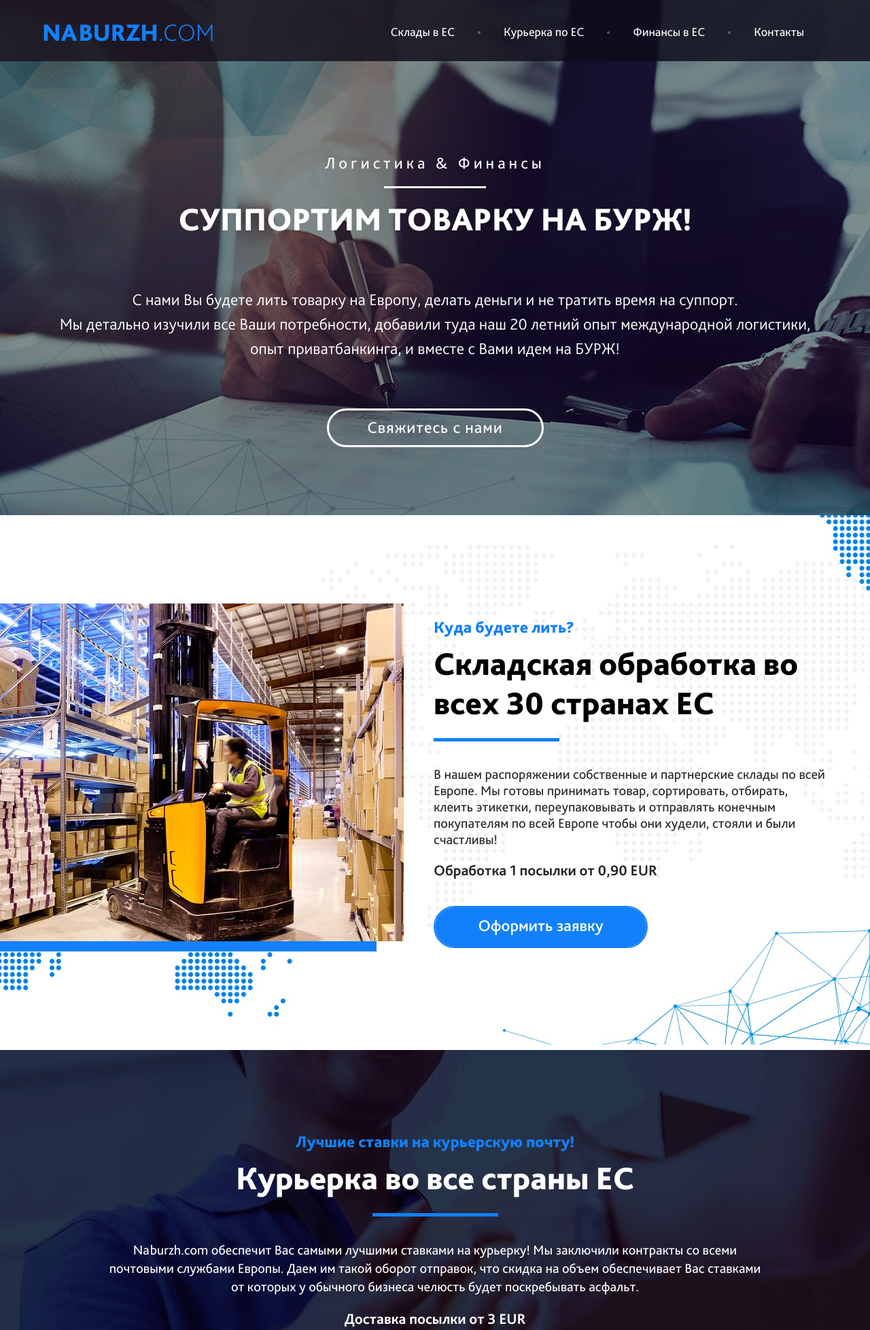
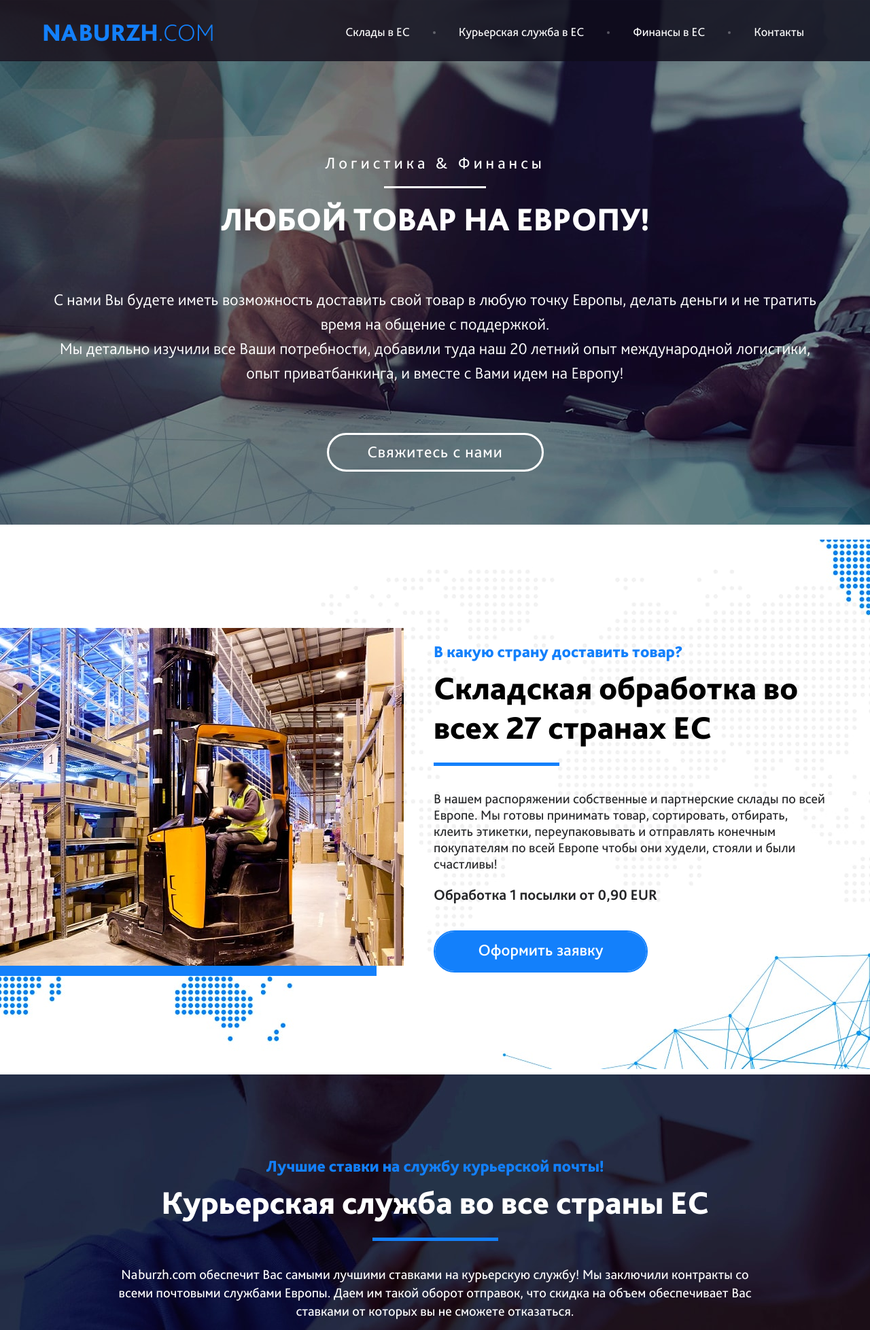
Before and after one commit to edigging/naburzh, a PHP site: page / in a window 1280 px wide. Shown: the top 1957 px of the page at 68% size. Run offline with PHP 8.4, Linux system fonts and the light colour scheme.

Commit message:
Update index.php

```diff
--- a/index.php
+++ b/index.php
@@ -15,7 +15,7 @@
 				<a href="#!" class="logo">NABURZH<span>.COM</span></a>
 				<ul>
 					<li><a href="#where">Склады в ЕС</a></li>
-					<li><a href="#countries">Курьерка по ЕС</a></li>
+					<li><a href="#countries">Курьерская служба в ЕС</a></li>
 					<li><a href="#accaunt">Финансы в ЕС</a></li>
 					<li><a href="#footer">Контакты</a></li>
 				</ul>
@@ -27,10 +27,10 @@
 			<section>
 				<h4>Логистика & Финансы</h4>
 				<div class="line"><span></span></div>
-				<h1>СУППОРТИМ ТОВАРКУ НА БУРЖ!</h1>
+				<h1>Любой товар на Европу!</h1>
 				<article>
-					С нами Вы будете лить товарку на Европу, делать деньги и не тратить время на суппорт. <i></i>
-					Мы детально изучили все Ваши потребности, добавили туда наш 20 летний опыт международной логистики, опыт приватбанкинга, и вместе с Вами идем на БУРЖ!
+					С нами Вы будете иметь возможность доставить свой товар в любую точку Европы, делать деньги и не тратить время на общение с поддержкой. <i></i>
+					Мы детально изучили все Ваши потребности, добавили туда наш 20 летний опыт международной логистики, опыт приватбанкинга, и вместе с Вами идем на Европу!
 				</article>
 				<a href="#" data-target="Свяжитесь с нами с первого экрана">Свяжитесь с нами</a>
 			</section>
@@ -46,8 +46,8 @@
 			</div>
 
 			<article>
-				<h4>Куда будете лить?</h4>
-				<h2>Складская обработка во всех 30 странах ЕС</h2>
+				<h4>В какую страну доставить товар?</h4>
+				<h2>Складская обработка во всех 27 странах ЕС</h2>
 				<div class="line"><span></span></div>
 				<p>
 					В нашем распоряжении собственные и партнерские склады по всей Европе. Мы готовы принимать товар, сортировать, отбирать, клеить этикетки, переупаковывать и отправлять конечным покупателям по всей Европе чтобы они худели, стояли и были счастливы!
@@ -60,11 +60,11 @@
 
 	<div class="countries" id="countries">
 		<section>
-			<h4>Лучшие ставки на курьерскую почту!</h4>
-			<h2>Курьерка во все страны ЕС</h2>
+			<h4>Лучшие ставки на службу курьерской почты!</h4>
+			<h2>Курьерская служба во все страны ЕС</h2>
 			<div class="line"><span></span></div>
 			<p>
-				Naburzh.com обеспечит Вас самыми лучшими ставками на курьерку! Мы заключили контракты со всеми почтовыми службами Европы. Даем им такой оборот отправок, что скидка на объем обеспечивает Вас ставками от которых у обычного бизнеса челюсть будет поскребывать асфальт.
+				Naburzh.com обеспечит Вас самыми лучшими ставками на курьерскую службу! Мы заключили контракты со всеми почтовыми службами Европы. Даем им такой оборот отправок, что скидка на объем обеспечивает Вас ставками от которых вы не сможете отказаться.
 			</p>
 			<h5>Доставка посылки от 3 EUR</h5>
 			<a href="#" class="modal_open" data-target="Заказать тарифную сетку. Курьерка">Заказать тарифную сетку</a>
@@ -132,7 +132,7 @@
 				<h2>Принимайте деньги с <i></i>VISA и MasterCard!</h2>
 				<div class="line"><span></span></div>
 				<p>
-					Naburzh.com получил разрешение от карточных операторов принимать оплату за товарку напрямую с карт VISA и MasterCard. Наши финансисты и программисты с удовольствием научат Вас подключать наш мерчант к Вашей системе. С нами получение денег от европейских клиентов станет гораздо удобнее и быстрее.
+					Naburzh.com получил разрешение от карточных операторов принимать оплату за товар напрямую с карт VISA и MasterCard. Наши финансисты и программисты с удовольствием научат Вас подключать наш мерчант к Вашей системе. С нами получение денег от европейских клиентов станет гораздо удобнее и быстрее.
 				</p>
 				<h5>Обслуживание счетов от 0,8%</h5>
 				<a href="#" class="modal_open" data-target="Связаться с финансистом">Связаться с финансистом</a>
@@ -143,7 +143,7 @@
 	<div class="get">
 		<section>
 			<article>
-				<h4>Заработали, как теперь достать деньги?</h4>
+				<h4>Заработали, как получить свои деньги?</h4>
 				<h2><span>Naburzh.com</span> Ваш <i></i>ПриватБанкир!</h2>
 				<div class="line"><span></span></div>
 				<p>
@@ -158,11 +158,11 @@
 		<section>
 			<div class="content">
 				<article>
-					<h4>Быстрый выход товарки на бурж!</h4>
+					<h4>Быстрый выход любых товаров на Европу!</h4>
 					<h2>Naburzh сделает для Вас сертификаты!</h2>
 					<div class="line"><span></span></div>
 					<p>
-						Наши таможенные специалисты и декларанты максимально быстро проанализируют Ваш товар, по необходимости организуют исследования товарки, сообщат Вам требования к упаковке и получат все необходимые сертификаты для выхода Вашего товара на Бурж! Мы сами заинтересованы сделать это максимально оперативно!
+						Наши таможенные специалисты и декларанты максимально быстро проанализируют Ваш товар, по необходимости организуют исследования конкретного товара, сообщат Вам требования к упаковке и получат все необходимые сертификаты для выхода Вашего товара в Европу! Мы сами заинтересованы сделать это максимально оперативно!
 					</p>
 					<h5>Сертификация Бесплатно*</h5>
 					<a href="#" class="modal_open" data-target="Подробная информация - ыстрый выход товарки">Подробная информация</a>
```
